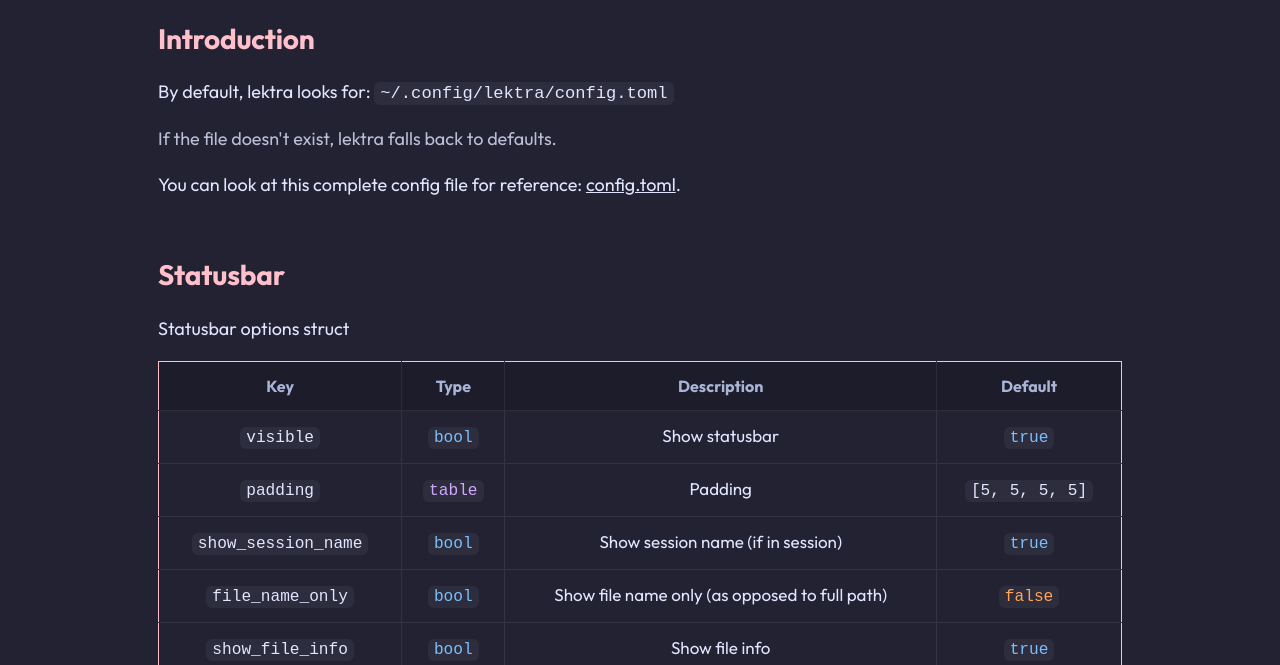
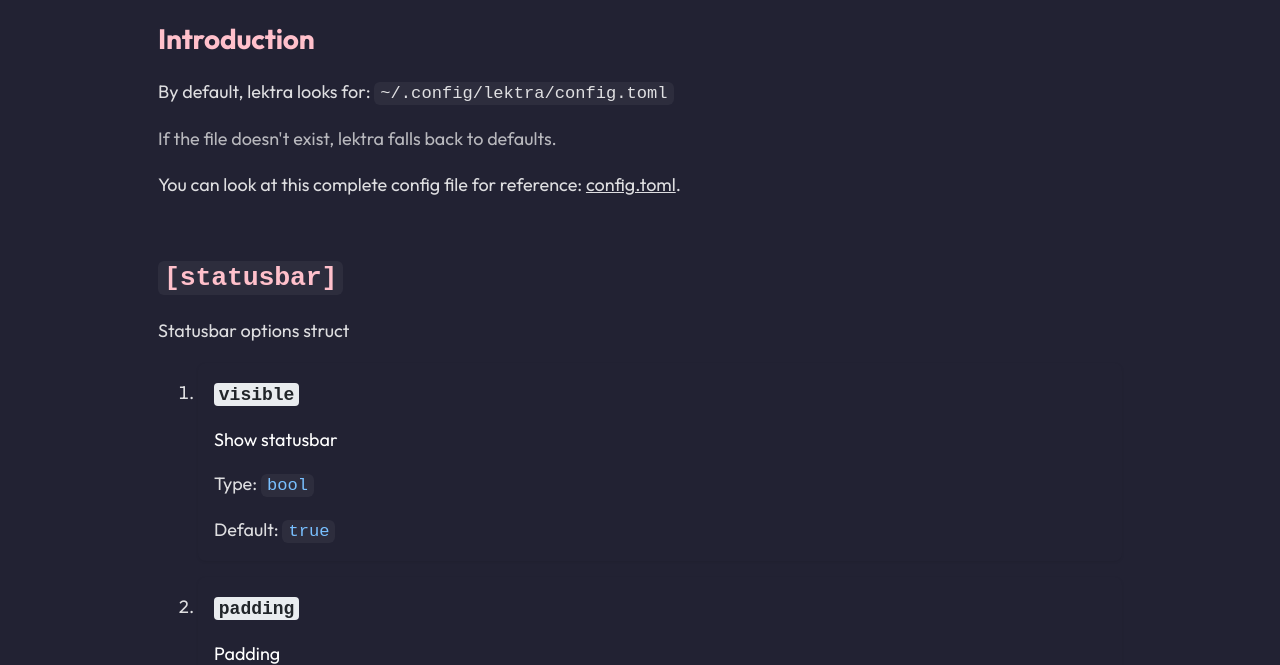
Before and after one commit to dheerajshenoy/dheerajshenoy.github.io, a website: page lektra-configuration.html in a window 1280 px wide. Shown: the part 135-800 px from the top of the page. Drawn offline with nearby package versions, Linux system fonts and the light colour scheme; a web font is replaced by a local one.

Commit message:
Fix things

```diff
--- a/css/lektra-configuration.css
+++ b/css/lektra-configuration.css
@@ -1,3 +1,14 @@
+:root {
+    --line: rgba(255, 255, 255, 0.10);
+    --text: rgba(255, 255, 255, 0.85);
+    /* --field-item-bg: rgba(255, 255, 255, 0.1); */
+    --field-name-bg: #e9ecef;
+    --field-name-fg: #212529;
+    --field-type-fg: #6c757d;
+    --field-desc-fg: #FFFFFF;
+    --field-default-fg: #adb5bd;
+}
+
 .layout {
     display: grid;
     grid-template-columns: 280px minmax(0, 1fr);
@@ -76,52 +87,6 @@
     font-size: 95%;
 }
 
-.table {
-    width: 100%;
-    margin-top: 10px;
-    overflow: hidden;
-    border: 1px solid var(--line);
-    border-collapse: collapse;
-}
-
-.table th + th,
-.table td + td {
-    border-left: 1px solid rgba(255, 255, 255, 0.08);
-}
-
-.table th,
-.table td {
-    padding: 12px 12px;
-    vertical-align: top;
-    border-bottom: 1px solid rgba(255, 255, 255, 0.08);
-}
-
-.table tbody tr {
-    border-bottom: 1px solid rgba(255, 255, 255, 0.08);
-}
-
-.table th {
-    font-family: 'Outfit';
-    color: var(--muted);
-    background: rgba(0, 0, 0, 0.18);
-    font-weight: 700;
-}
-
-
-.table td {
-    font-family: 'Outfit';
-    font-size: 17px;
-    text-align: center;
-}
-
-.table tr:last-child td {
-    border-bottom: 0;
-}
-
-.table tbody tr:last-child {
-    border-bottom: 0;
-}
-
 details.details {
     margin-top: 12px;
     border: 1px solid var(--line);
@@ -162,3 +127,60 @@
     padding-top: 10px;
     display: block;
 }
+
+
+/* Container for each field */
+.field-item {
+    padding: 1rem;
+    margin-bottom: 1rem;
+    border-radius: 8px;
+    background-color: var(--field-item-bg);
+    box-shadow: 0 1px 3px rgba(0,0,0,0.08);
+    transition: transform 0.2s ease, box-shadow 0.2s ease;
+}
+
+/* Field name styling */
+.field-name {
+    font-family: 'Fira Code', monospace;
+    font-weight: 600;
+    color: var(--field-name-fg);
+    background-color: var(--field-name-bg);
+    padding: 0.1rem 0.3rem;
+    border-radius: 4px;
+}
+
+/* Field type styling */
+.field-type {
+    font-size: 0.85rem;
+    display: block;
+    font-size: 18px;
+    margin-bottom: 1.0rem;
+}
+
+/* Description */
+.field-desc {
+    margin-top: 0.2rem 0 0.5rem 0;
+    color: var(--field-desc-fg);
+    line-height: 1.4;
+}
+
+/* Default value */
+.field-default {
+    font-size: 18px;
+}
+
+/* Choices / options block */
+.field-choices {
+    display: flex;
+    flex-wrap: wrap;
+    gap: 0.4rem;
+}
+
+.field-choices span {
+    background-color: #dee2e6;
+    color: #495057;
+    font-family: 'Fira Code', monospace;
+    padding: 0.2rem 0.4rem;
+    border-radius: 4px;
+    font-size: 0.85rem;
+}
--- a/lektra-configuration.js
+++ b/lektra-configuration.js
@@ -20,33 +20,37 @@
 }
 
 function renderSection(section) {
+    console.log(section);
     const slug = slugify(section.name);
     const desc = section.section_desc
         ? `<p>${section.section_desc}</p>`
         : '';
 
+
     const rows = section.fields.map(f => `
-        <tr>
-            <td><code class="inline">${f.name}</code></td>
-            <td>${renderType(f.type)}</td>
-            <td>${f.desc || '—'}${f.choice ? renderChoices(f.choice) : ''}</td>
-            <td>${renderDefault(f.default)}</td>
-        </tr>`
-    ).join('');
+    <li class="field-item">
+            <code class="field-name">${f.name}</code>
+        ${f.desc ? `<p class="field-desc">${f.desc}</p>` : '<p class="field-desc">—</p>'}
+        ${f.type ? `<span class="field-type">Type: ${renderType(f.type)}</span>` : ''}
+        ${f.default ? `<span class="field-default">Default: ${renderDefault(f.default)}</span>` : ''}
+        ${f.choice ? `<div class="field-choices">${renderChoices(f.choice)}</div>` : ''}
+        ${f.note ? `<div class="callout note"><strong>Note</strong><br>${f.note}</div>` : ''}
+    </li>
+`).join('');
 
-    const table = section.fields.length > 0 ? `
-        <table class="table">
-            <thead>
-                <tr><th>Key</th><th>Type</th><th>Description</th><th>Default</th></tr>
-            </thead>
-            <tbody>${rows}</tbody>
-        </table>` : '';
 
     return `
         <section id="${slug}" class="section">
-            <h2>${section.name}</h2>
+            <h2>
+            <!-- ${section.name} -->
+            <code class="inline">[${slug}]</code>
+            </h2>
             ${desc}
-            ${table}
+            <div class="fields">
+            <ol>
+                ${rows}
+            </ol>
+            </div>
         </section>
         <hr class="sep">`;
 }
```
